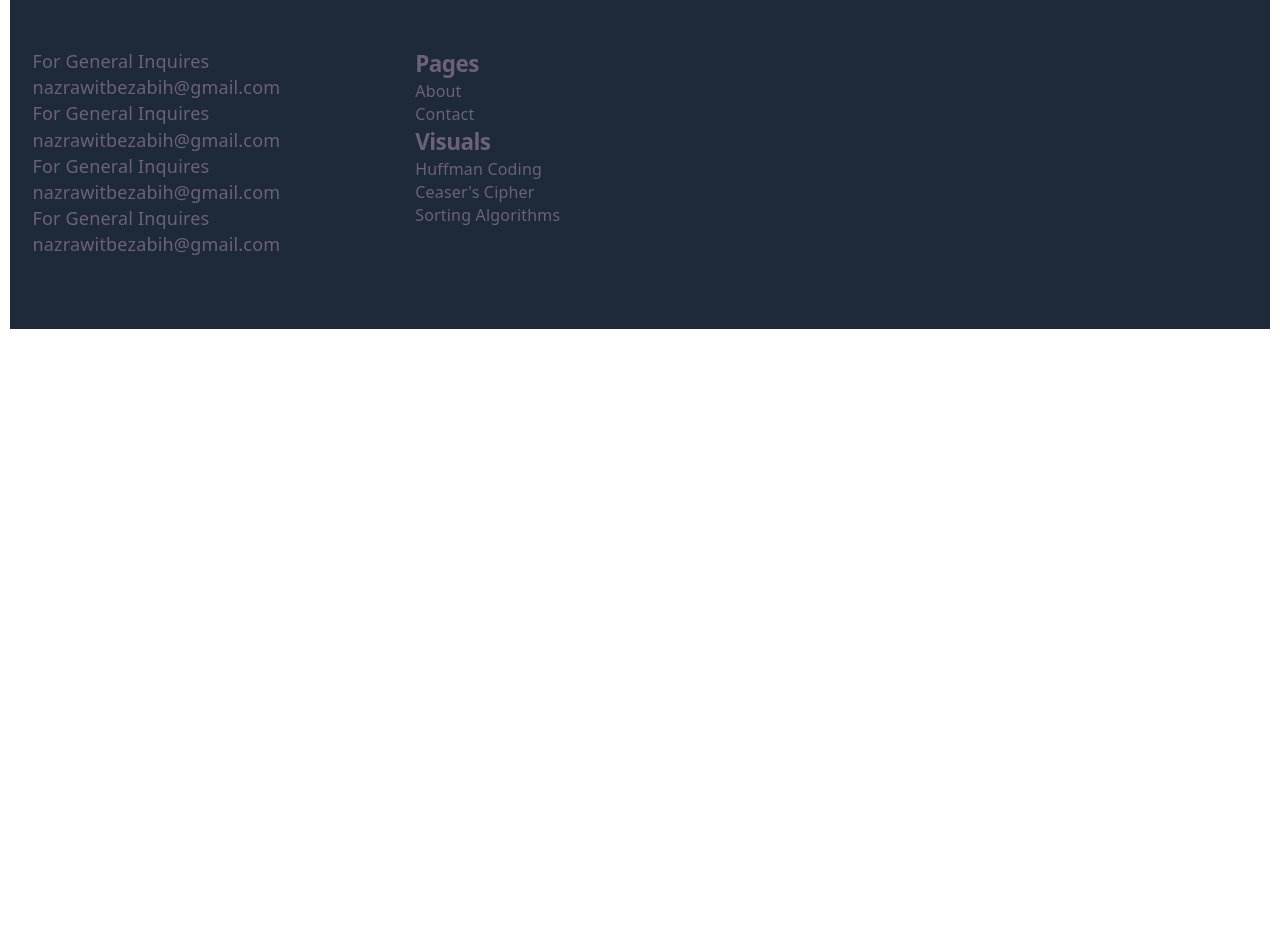
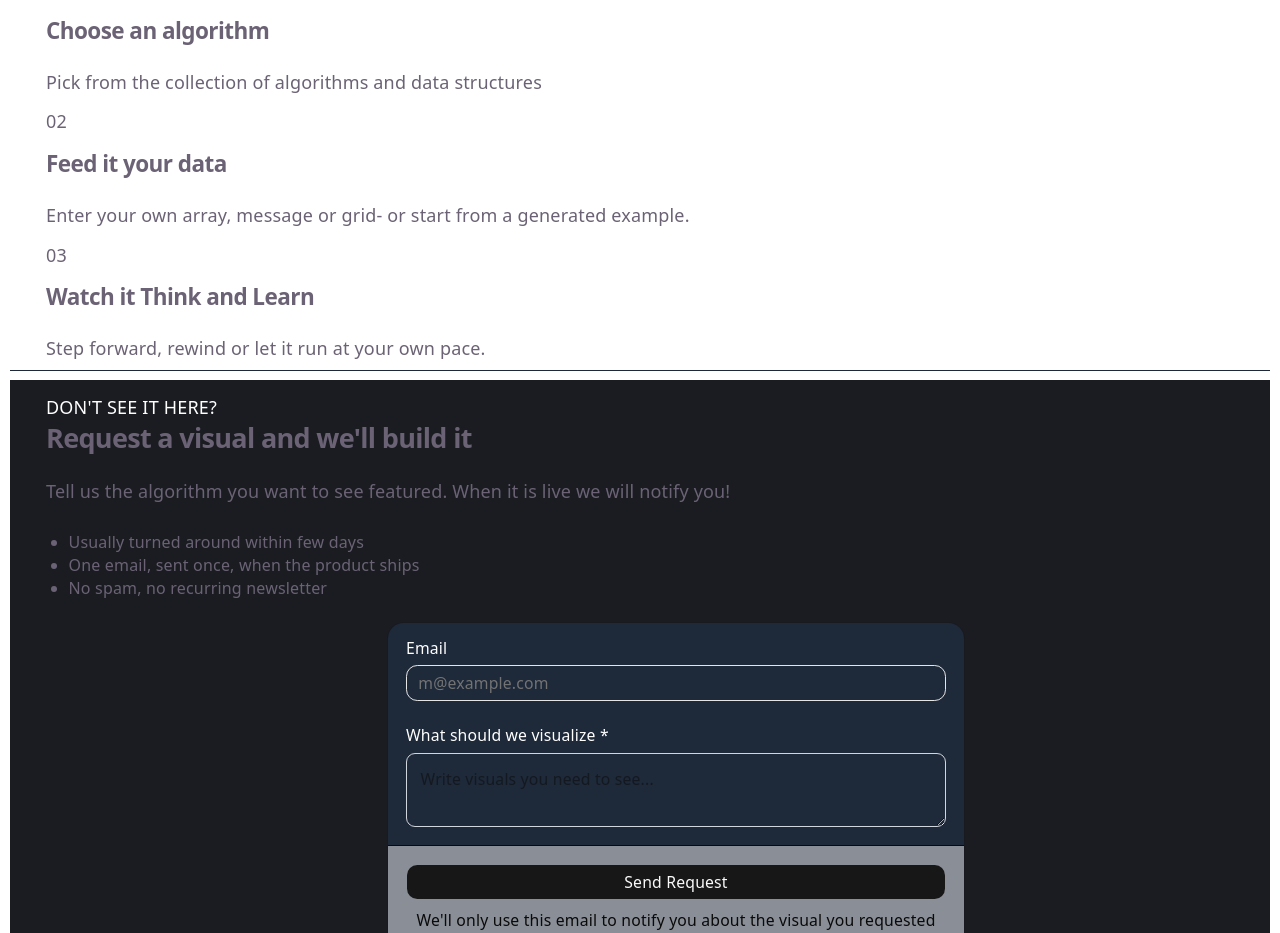
Before and after one commit to Nazrawit-T-B/IVISUALZ, a React (Vite) app: page / in a window 1280 px wide. Shown: the part 1860-2793 px from the top of the page. Before the commit the page ends 2199 px from the top, so only its background shows below. Built offline with nearby package versions, Linux system fonts and the light colour scheme.

Commit message:
Fixed footer section and fewer adjustments

```diff
--- a/src/App.jsx
+++ b/src/App.jsx
@@ -4,17 +4,48 @@
 import Footer from "./Footer";
 import ProductCard from "src/components/shadcn-space/card/card-03.jsx";
 import { Separator } from "@/components/ui/separator";
+import EmailSection from "./EmailSection";
 const App = () => {
   return (
     <>
       <Header />
       <Hero />
-      <div className="w-full ml-8"> <p className=" text-white ">THE COLLECTION</p>
-        <p className="pt-5 w-12/20">Each one is a live,interactive visualization-not a diagram.Step through it,slow down and hand your own input.</p>
+      <div className="w-full ml-8">
+        <p className=" text-white ">THE COLLECTION</p>
+        <p className="pt-5 w-12/20">
+          Each one is a live,interactive visualization-not a diagram.Step
+          through it,slow down and hand your own input.
+        </p>
       </div>
 
       <CardDemo />
-      <Separator className="bg-gray-800 dark:bg-gray-900 my-4" />
+      <div className="w-full ml-8 flex flex-col gap-3">
+        <p className=" text-white ">THE PROCESS</p>
+        <h3>Three steps, no setup</h3>
+        01
+        <div>
+          <h4>Choose an algorithm</h4>
+          <p className="pt-5 ">
+          Pick from the collection of algorithms and data structures
+        </p>
+        </div>
+         02
+        <div>
+          <h4>Feed it your data</h4>
+          <p className="pt-5 ">
+         Enter your own array, message or grid- or start from a generated example.
+        </p>
+        </div>
+         03
+        <div>
+          <h4>Watch it Think and Learn</h4>
+          <p className="pt-5 ">
+            Step forward, rewind or let it run at your own pace.
+        </p>
+        </div>
+      </div>
+      <Separator className="bg-gray-800 dark:bg-gray-900 my-2" />
+      <EmailSection/>
       <Footer />
     </>
   );
--- /dev/null
+++ b/src/EmailSection.jsx
@@ -0,0 +1,67 @@
+import "./email.css";
+import { Card, CardFooter, CardContent } from "./components/ui/card";
+import { Button } from "@/components/ui/button";
+import { Input } from "@/components/ui/input";
+import { Label } from "@/components/ui/label";
+const EmailSection = () => {
+  return (
+    <>
+      <div className="email pb-15">
+        <div className="w-full ml-8 mt-0">
+          <p className=" text-white pt-3">DON'T SEE IT HERE? </p>
+          <h3>Request a visual and we'll build it</h3>
+          <p className="pt-5 ">
+            Tell us the algorithm you want to see featured. When it is live we
+            will notify you!
+          </p>
+          <br />
+          <ul className="list-disc pl-5 pb-5">
+            <li>Usually turned around within few days</li>
+            <li>One email, sent once, when the product ships</li>
+            <li>No spam, no recurring newsletter</li>
+          </ul>
+          <Card className="w-full max-w-lg mx-auto bg-gray-800">
+            <CardContent>
+              <form>
+                <div className="flex flex-col gap-6">
+                  <div className="grid gap-2">
+                    <Label htmlFor="email" className="text-white">
+                      Email
+                    </Label>
+                    <Input
+                      id="email"
+                      type="email"
+                      placeholder="m@example.com"
+                      required
+                    />
+                  </div>
+                  <div className="grid gap-2">
+                    <div className="flex items-center">
+                      <Label htmlFor="password" className="text-white">
+                        What should we visualize *
+                      </Label>
+                    </div>
+                    <textarea
+                      className="border border-gray-300 focus:border-gray-600 rounded-md p-3 outline-none transition-colors duration-200"
+                      placeholder="Write visuals you need to see..."
+                    ></textarea>
+                  </div>
+                </div>
+              </form>
+            </CardContent>
+            <CardFooter className="flex-col gap-2 ">
+              <Button type="submit" className="w-full">
+                Send Request
+              </Button>
+              <p className="">
+                We'll only use this email to notify you about the visual you
+                requested
+              </p>
+            </CardFooter>
+          </Card>
+        </div>
+      </div>
+    </>
+  );
+};
+export default EmailSection;
--- a/src/Footer.jsx
+++ b/src/Footer.jsx
@@ -1,45 +1,115 @@
-import ProductCard from 'src/components/shadcn-space/card/card-03.jsx'
+import ProductCard from "src/components/shadcn-space/card/card-03.jsx";
 
-const Footer=()=>{
-    return(
-        <footer className="bg-gray-800 dark:bg-gray-900 py-4">
-            <div className="text-center">
-                <h1>IVISUALZ</h1>
-                <p>Visuals</p>
+const Footer = () => {
+  return (
+    <footer className="border-t border-gray-800 bg-gray-950 text-gray-400">
+  <div className="mx-auto max-w-7xl px-6 py-12 lg:px-8">
+
+    {/* Top Section */}
+    <div className="grid gap-10 md:grid-cols-4">
+
+      {/* Brand */}
+      <div className="md:col-span-2">
+        <div className="flex items-center gap-2 text-xl font-bold tracking-tight text-white">
+          <span className="rounded-full" />
+          IVISUALZ
         </div>
-           <div className="flex gap-50  my-7">
-            <div className="info-section p-5" >
-                <div></div>
-                <div className="flex gap-30">
+
+        <p className="mt-4 max-w-sm text-sm leading-6 text-gray-400">
+          A quiet, precise way to see how algorithms actually work.
+        </p>
+
+        <p className="mt-6 font-mono text-xs text-gray-500">
+          Visualize • Understand • Build
+        </p>
+      </div>
+
       <div>
-                        <h6>For General Inquires</h6>
-                        <p>nazrawitbezabih@gmail.com</p>
-                        <h6>For General Inquires</h6>
-                        <p>nazrawitbezabih@gmail.com</p>
-                        <h6>For General Inquires</h6>
-                        <p>nazrawitbezabih@gmail.com</p>
-                        <h6>For General Inquires</h6>
-                        <p>nazrawitbezabih@gmail.com</p>
-                    </div>
-                    <div>
-                        <h4>Pages </h4>
-                        <ul>
-                            <li><a href="">About</a></li>
-                            <li><a href="">Contact</a></li>
-                        </ul>
-                        <h4>Visuals</h4>
-                        <ul>
-                             <li><a href="">Huffman Coding</a></li>
-                            <li><a href="">Ceaser's Cipher</a></li>
-                          <li><a href="">Sorting Algorithms</a></li>
+        <h4 className="mb-4 text-sm font-semibold uppercase tracking-wider text-white">
+          Algorithms
+        </h4>
+
+        <ul className="space-y-3 text-sm">
+          {[
+            "Huffman Coding",
+            "Caesar's Cipher",
+            "Sorting",
+            "Hashing",
+            "Dijkstra's",
+            "Path Finding",
+          ].map((item) => (
+            <li key={item}>
+              <a
+                href="#"
+                className="transition-colors hover:text-white"
+              >
+                {item}
+              </a>
+            </li>
+          ))}
         </ul>
       </div>
+
+      <div>
+        <h4 className="mb-4 text-sm font-semibold uppercase tracking-wider text-white">
+          Company
+        </h4>
+
+        <ul className="space-y-3 text-sm">
+          <li>
+            <a href="#about" className="hover:text-white transition-colors">
+              About
+            </a>
+          </li>
+          <li>
+            <a href="#" className="hover:text-white transition-colors">
+              Changelog
+            </a>
+          </li>
+          <li>
+            <a
+              href="mailto:hello@ivisualz.app"
+              className="hover:text-white transition-colors"
+            >
+              Contact
+            </a>
+          </li>
+        </ul>
       </div>
+
+      <div>
+        <h4 className="mb-4 text-sm font-semibold uppercase tracking-wider text-white">
+          Legal
+        </h4>
+
+        <ul className="space-y-3 text-sm">
+          <li>
+            <a href="#" className="hover:text-white transition-colors">
+              Privacy
+            </a>
+          </li>
+          <li>
+            <a href="#" className="hover:text-white transition-colors">
+              Terms
+            </a>
+          </li>
+        </ul>
       </div>
-            <div className="emailing-section">
+
     </div>
+
+    <div className="mt-12 flex flex-col gap-3 border-t border-gray-800 pt-6 text-sm sm:flex-row sm:items-center sm:justify-between">
+      <span>
+        © 2026 IVISUALZ. All rights reserved.
+      </span>
+
+      <span className="font-mono text-xs text-gray-500">
+        v1.0
+      </span>
+    </div>
+
   </div>
 </footer>
-    )
-}
-export default Footer
+  );
+};
+export default Footer;
--- a/src/Hero.jsx
+++ b/src/Hero.jsx
@@ -17,7 +17,7 @@
                 Built for Students and Passionate Enthusaists
             </div>
             <div className="Btns">
-                <Button variant="outline" size="lg" className="text-gray-700"> Explore</Button>
+                <Button variant="outline" size="lg" className="text-white bg-black"> Explore</Button>
                 <Button variant="outline" size="lg" className="text-gray-700 bg-transparent"> Know More</Button>
             </div>
         </div>
--- /dev/null
+++ b/src/email.css
@@ -0,0 +1,3 @@
+.email{
+    background-color:#1a1c22;
+}
--- a/src/header.css
+++ b/src/header.css
@@ -34,7 +34,7 @@
   align-items: center;
 }
 header li:hover{
-  font-size:17px;
+  color:white;
 }
 .header-right {
   display: flex;
```
Lines whose indentation alone changed are shown as unchanged.
